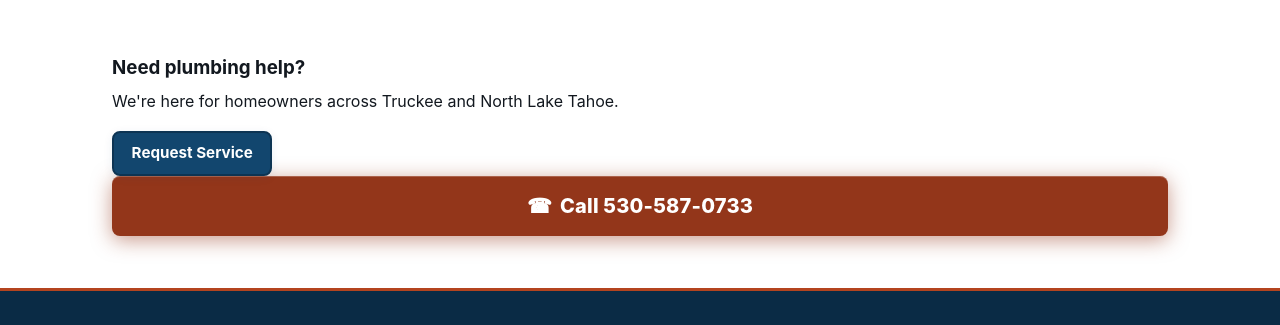
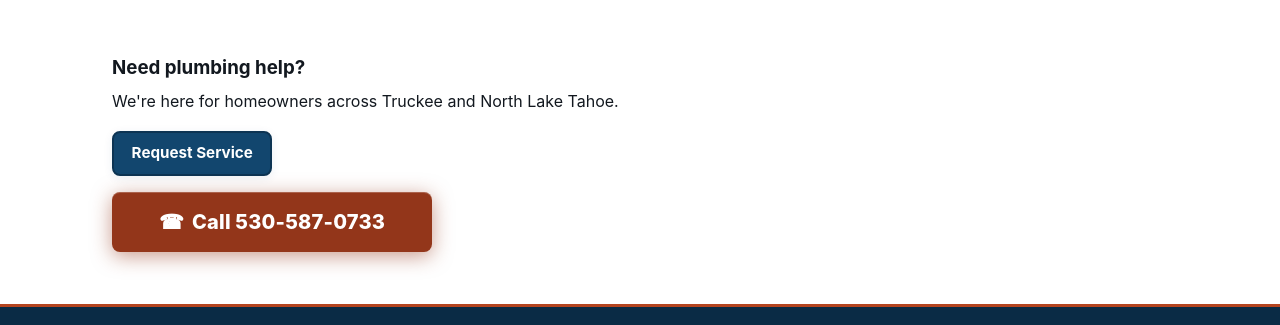
Before and after one commit to miltonamistead/brimercon-astro, an Astro site: page /blog/common-kitchen-plumbing-problems-older-tahoe-homes in a window 1280 px wide. Shown: the part 1540-1865 px from the top of the page. Built offline with nearby package versions, Linux system fonts and the light colour scheme; Astro itself is replaced by a stand-in of ours.

Commit message:
Blog closing CTA: equal 1rem gaps between paragraph and stacked buttons (Milton 2026-10-26)

```diff
--- a/src/pages/blog/[...slug].astro
+++ b/src/pages/blog/[...slug].astro
@@ -168,9 +168,8 @@ const blogPosting = {
     <div class="wrap">
       <h3>Need plumbing help?</h3>
       <p>We're here for homeowners across Truckee and North Lake Tahoe.</p>
-      <p>
+      <p class="blog-cta-actions">
         <a class="btn-secondary" href="/request-service/">Request Service</a>
-        {" "}
         <a class="btn-call" href={site.phoneHref}>
           <span aria-hidden="true">&#9742;</span>
           <span>Call {site.phoneDisplay}</span>
--- a/src/styles/global.css
+++ b/src/styles/global.css
@@ -459,6 +459,19 @@ img {
   color: #fff;
 }
 
+/* Blog closing CTA (Milton, 2026-10-26): the Request Service and Call
+   buttons stack with a 1rem gap between them, matching the paragraph's
+   own 1rem bottom margin, so the paragraph-to-button and
+   button-to-button gaps are identical. flex-start keeps both buttons
+   at the paragraph's left margin without changing either button's size.
+   Template-only: the closing CTA <p> in [...slug].astro. */
+.blog-cta-actions {
+  display: flex;
+  flex-direction: column;
+  align-items: flex-start;
+  gap: 1rem;
+}
+
 /* Secondary action: filled white, brand outline — unmistakable as a button,
    never competing with the call CTA. */
 .btn-secondary {
```
